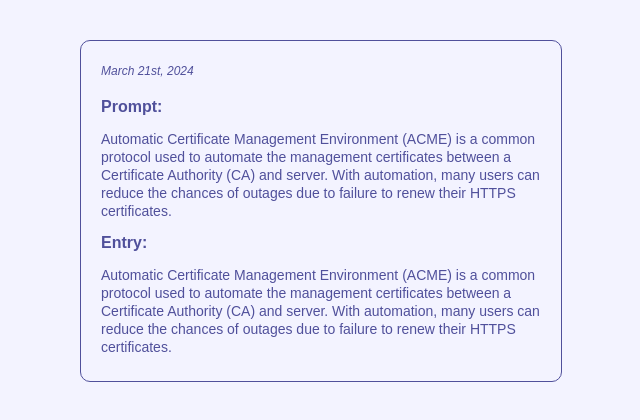
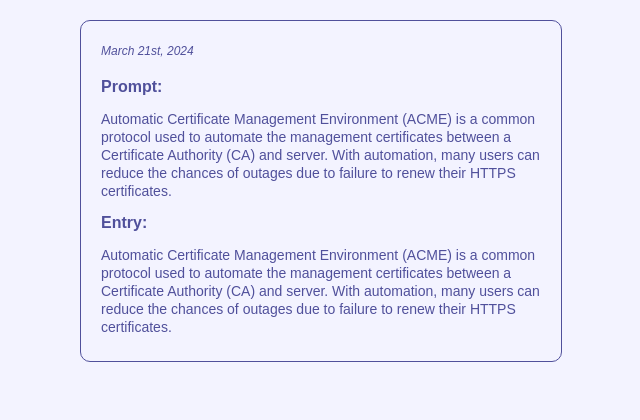
Before and after one commit to akameny/akameny.github.io, a plain HTML site: page index.html in a window 1280 px wide. Shown: the part 218-638 px from the top of the page, without its empty margins (319-959 px from the left). Drawn offline with Linux system fonts and the light colour scheme.

Commit message:
Updating margin

```diff
--- a/index.css
+++ b/index.css
@@ -23,16 +23,6 @@ nav {
 .navlist li {
     margin: 20px;
 }
-
-/* nav {
-    text-align: center;
-}
-
-li.navlist {
-    display: inline;
-    margin: 20px;
-    font-size: 14px;
-} */
 
 header {
     height: 120px;
@@ -90,9 +80,8 @@ article {
     padding: 20px;
     font-size: 14px;
     line-height: 18px;
-    margin-top: 20px;
+    margin-bottom: 20px;
 }
-
 
 .about-div {
     display: flex;
```
